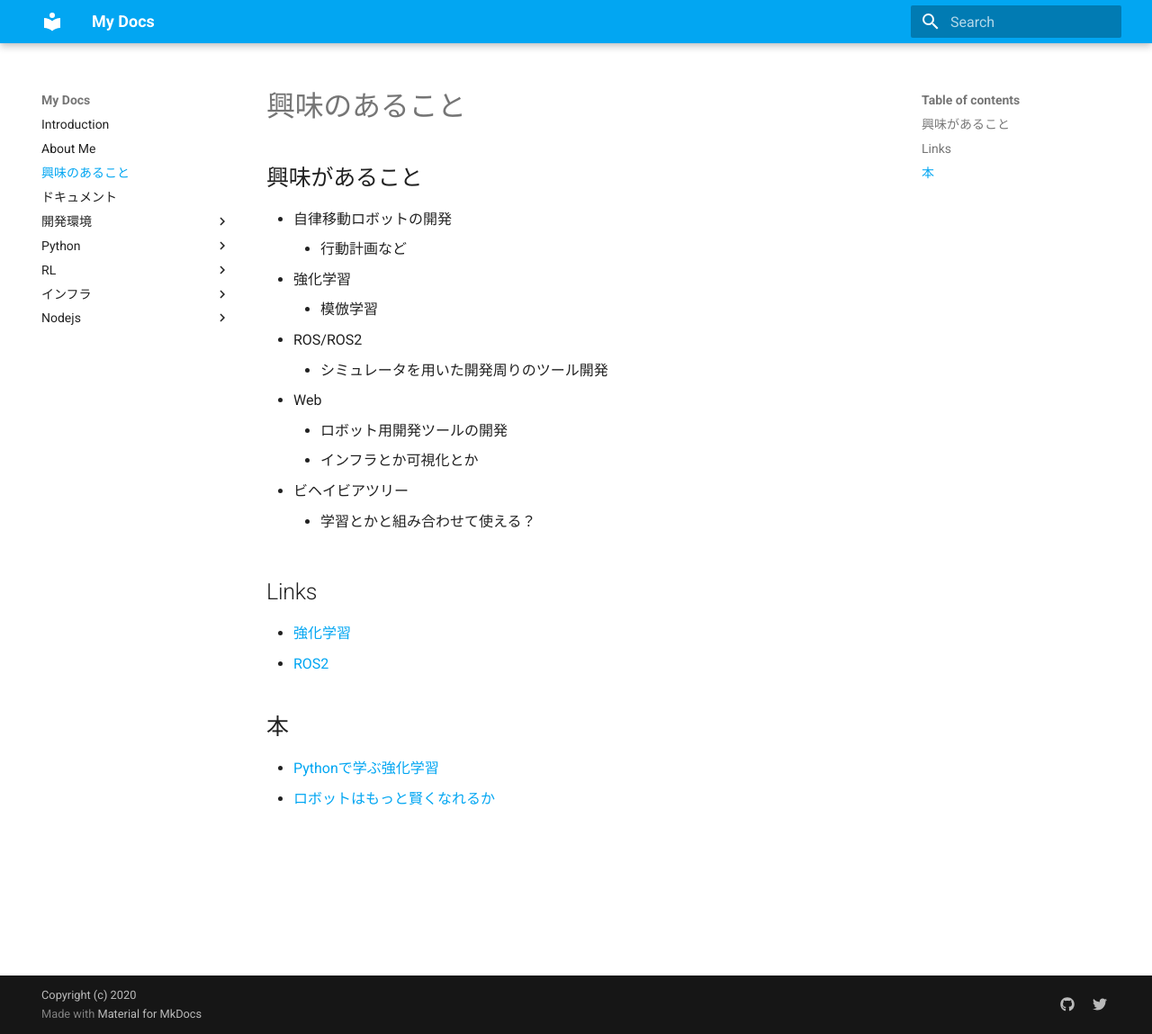
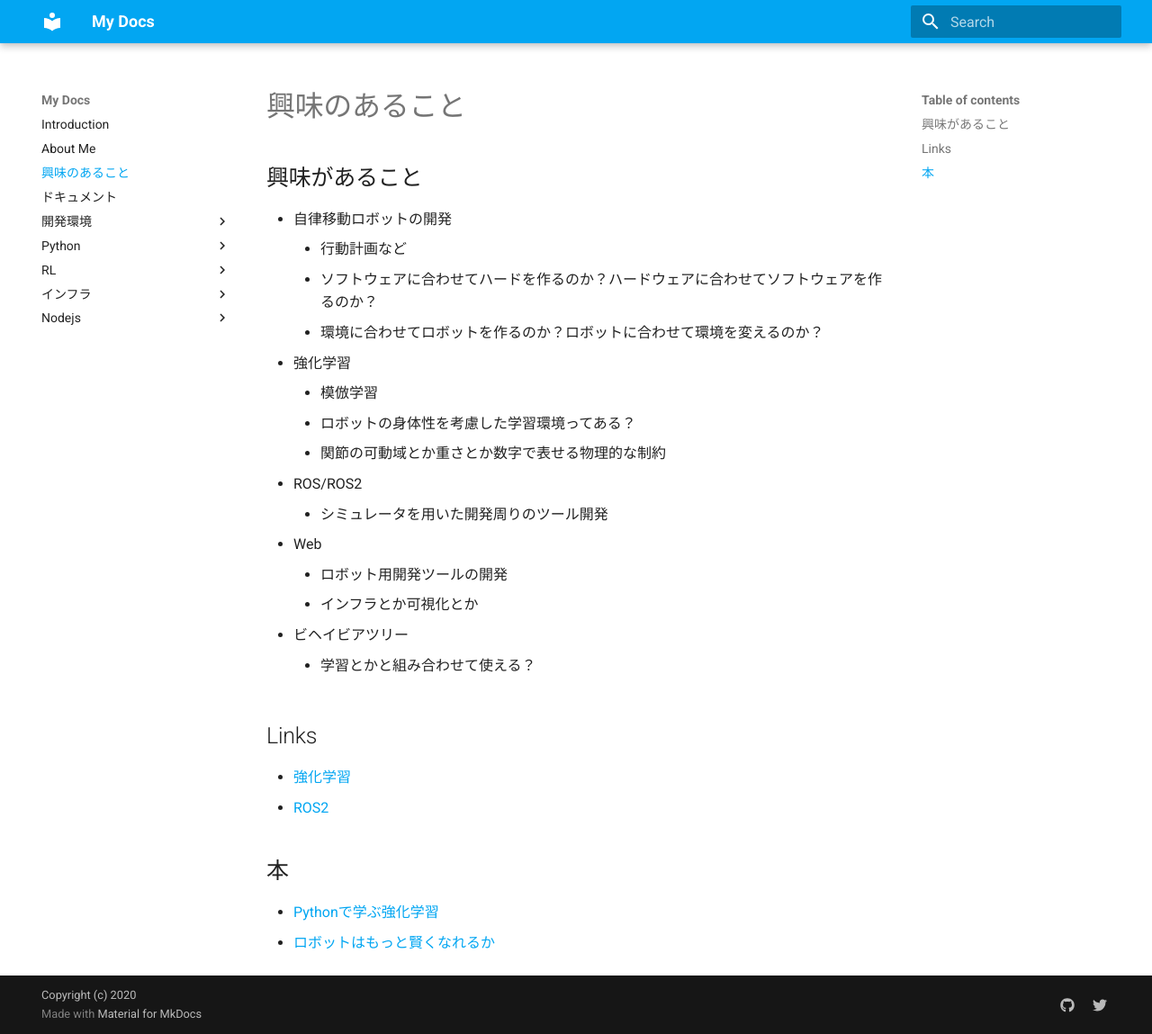
Before and after one commit to nakano16180/myHobby, an MkDocs documentation site: the page built from docs/interest.md, in a window 1280 px wide and 1149 px high. Shown: the whole window at 90% size. Built offline with MkDocs 1.6.1 and Material for MkDocs 9.7.7, drawn with Linux system fonts in a browser that asks for light colours.

Commit message:
update interest

```diff
--- a/docs/interest.md
+++ b/docs/interest.md
@@ -1,8 +1,12 @@
 ## 興味があること
   - 自律移動ロボットの開発
     - 行動計画など
+    - ソフトウェアに合わせてハードを作るのか？ハードウェアに合わせてソフトウェアを作るのか？
+    - 環境に合わせてロボットを作るのか？ロボットに合わせて環境を変えるのか？
   - 強化学習
     - 模倣学習
+    - ロボットの身体性を考慮した学習環境ってある？
+      - 関節の可動域とか重さとか数字で表せる物理的な制約
   - ROS/ROS2
     - シミュレータを用いた開発周りのツール開発
   - Web
```
